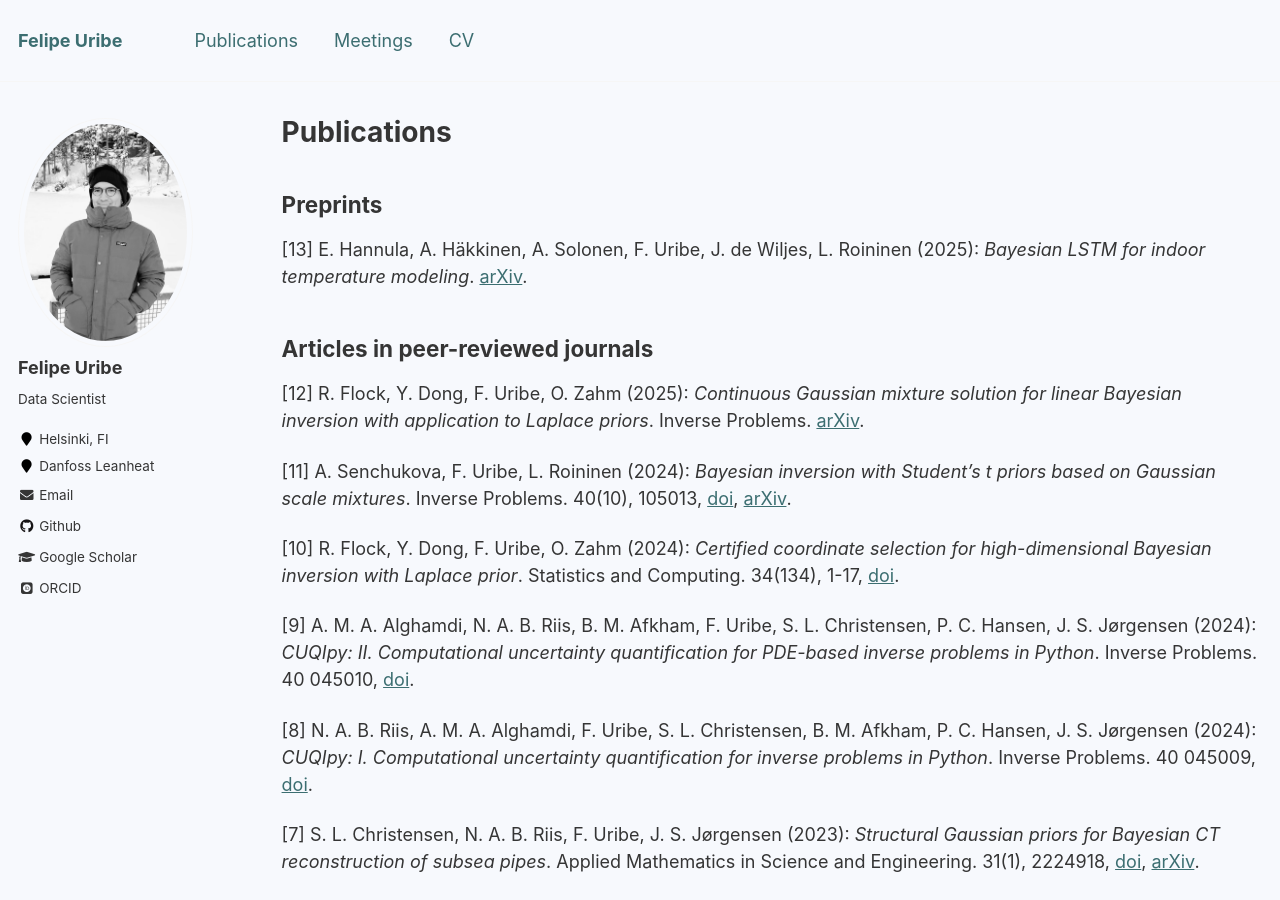
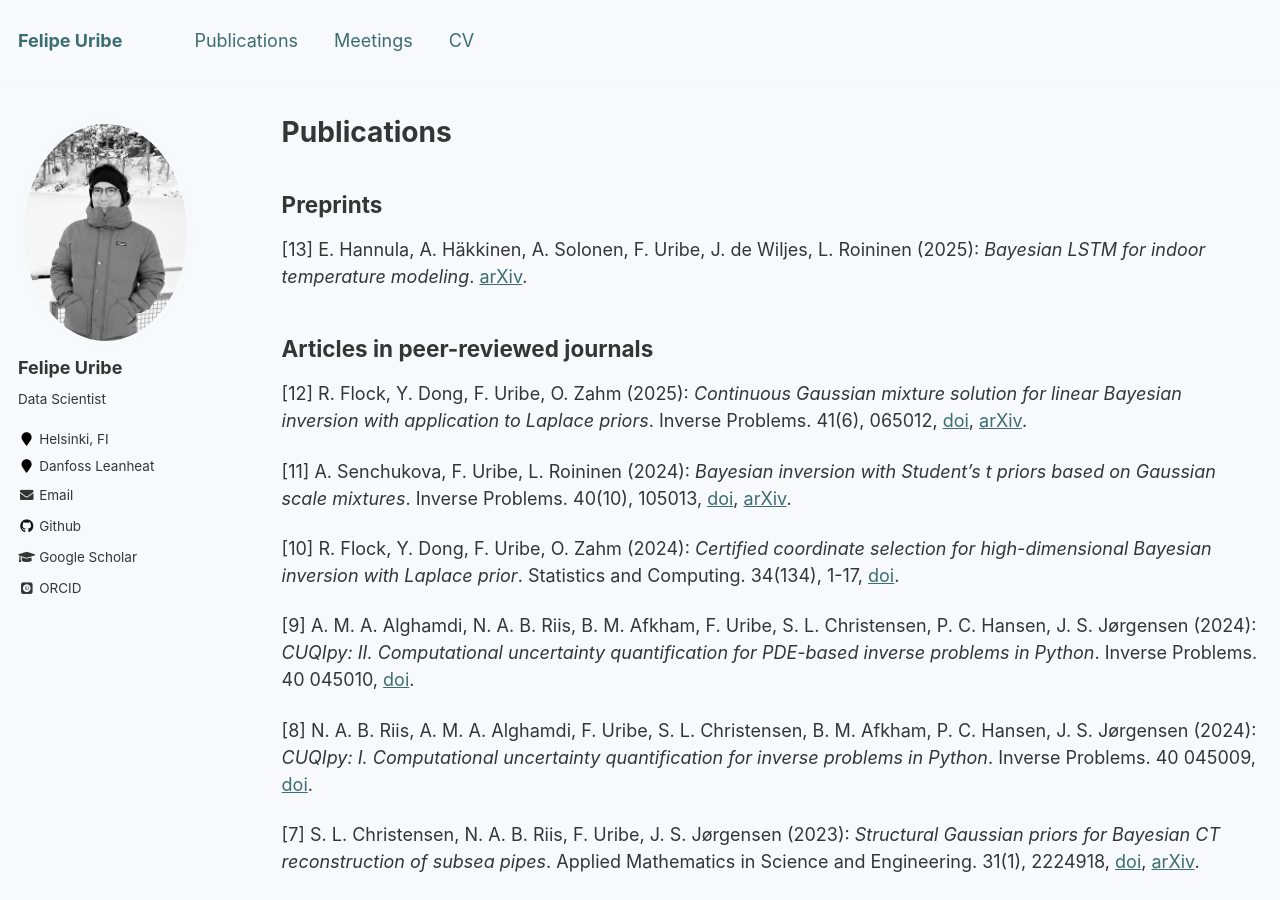
Before and after one commit to furibec/furibec.github.io, a Jekyll site: the page built from _pages/publications.md, in a window 1280 px wide and 900 px high. Built offline with Jekyll 4.4.1, drawn with Linux system fonts in a browser that asks for light colours; some web fonts are replaced.

```diff
--- a/_pages/publications.md
+++ b/_pages/publications.md
@@ -10,7 +10,7 @@ author_profile: true
 
 
 ## Articles in peer-reviewed journals
-[12] R. Flock, Y. Dong, F. Uribe, O. Zahm (2025): *Continuous Gaussian mixture solution for linear Bayesian inversion with application to Laplace priors*. Inverse Problems. [arXiv](https://arxiv.org/pdf/2408.16594).
+[12] R. Flock, Y. Dong, F. Uribe, O. Zahm (2025): *Continuous Gaussian mixture solution for linear Bayesian inversion with application to Laplace priors*. Inverse Problems. 41(6), 065012, [doi](https://doi.org/10.1088/1361-6420/add6cf), [arXiv](https://arxiv.org/pdf/2408.16594).
 
 [11] A. Senchukova, F. Uribe, L. Roininen (2024): *Bayesian inversion with Student's t priors based on Gaussian scale mixtures*. Inverse Problems. 40(10), 105013, [doi](https://doi.org/10.1088/1361-6420/ad75af), [arXiv](https://arxiv.org/pdf/2403.13665.pdf).
 
```
